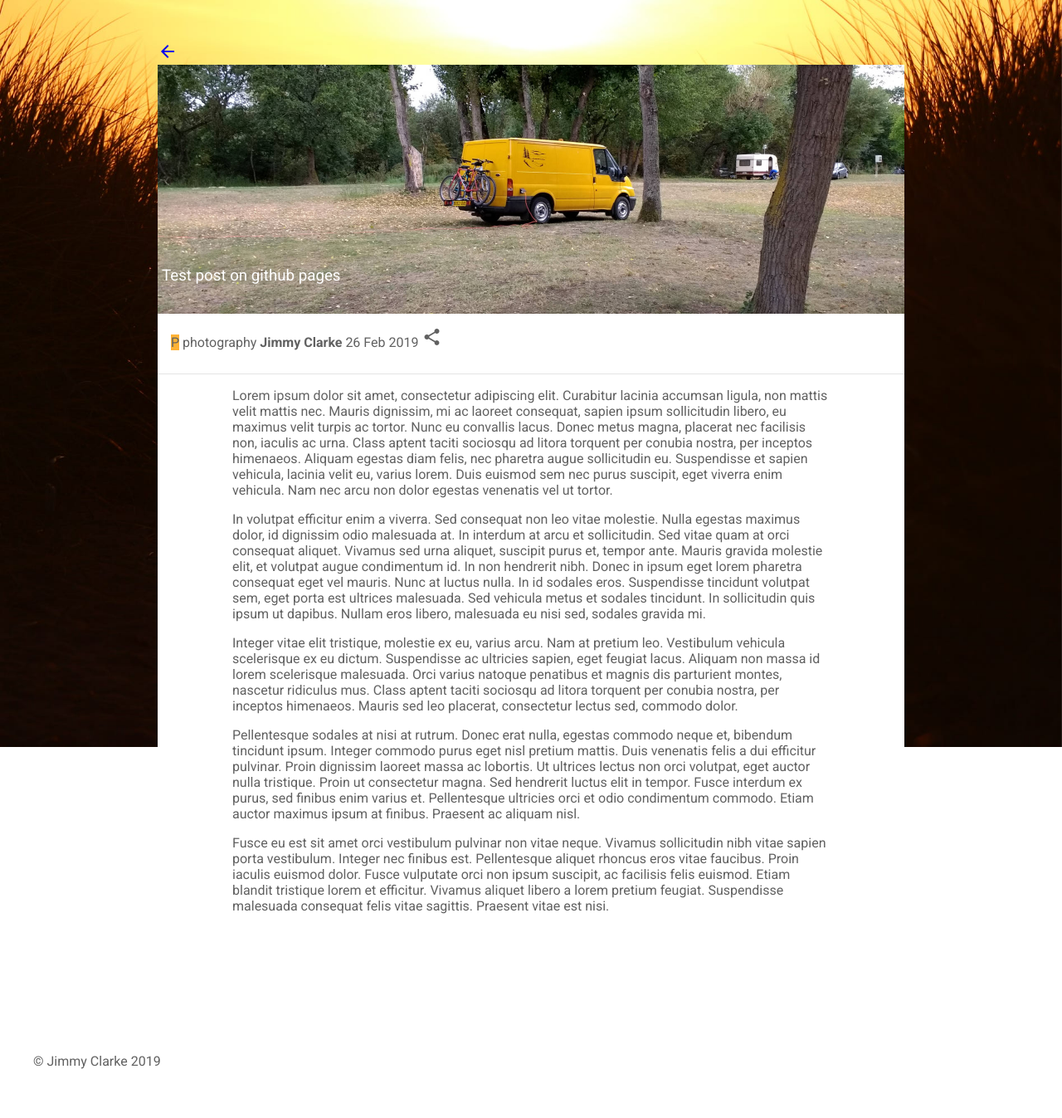
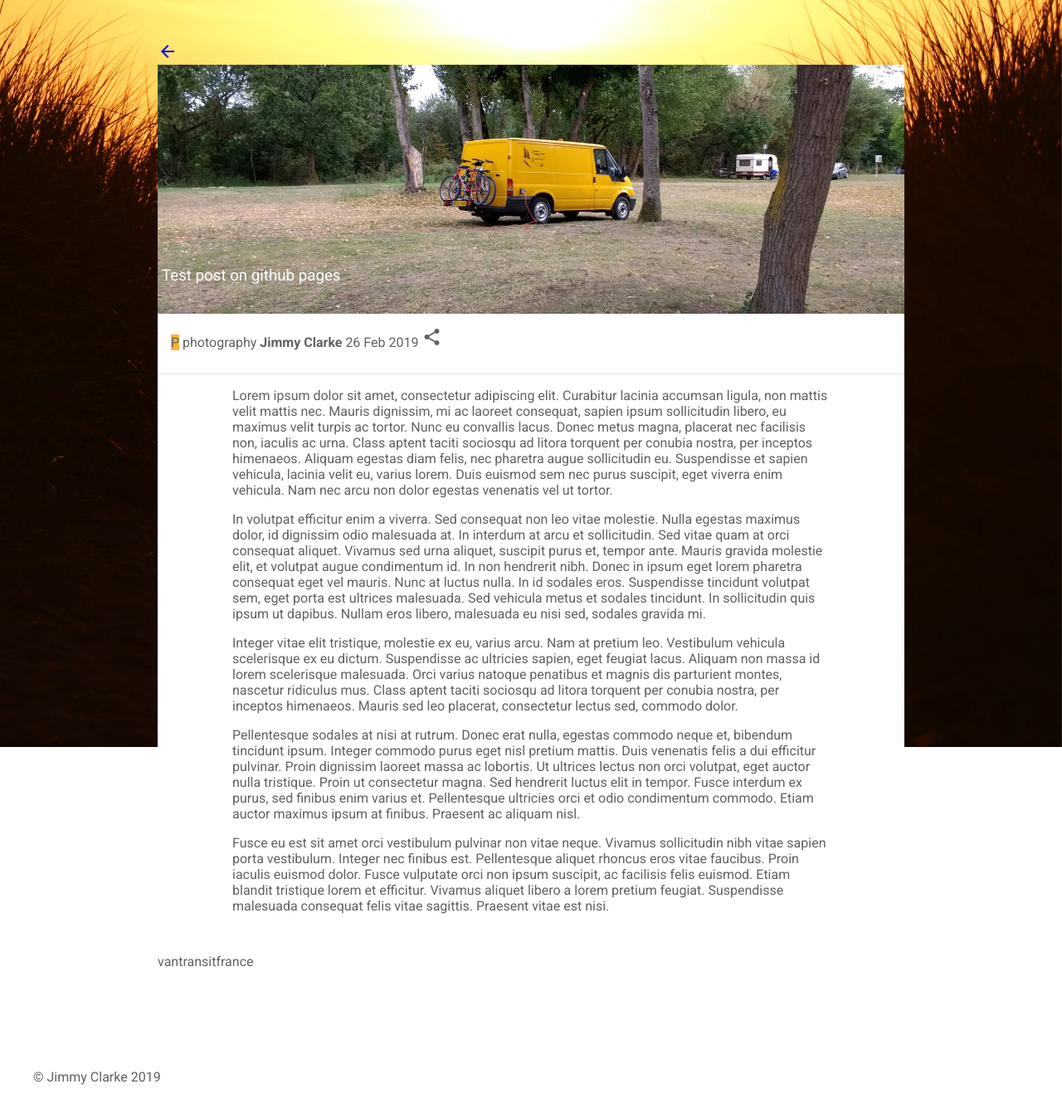
Before and after one commit to jimmyclarke113/jimmyclarke113.github.io, a Jekyll site: the page built from _posts/2019-02-26-test-post-2.md, in a window 1280 px wide. Shown: the whole page at 83% size. Built offline with Jekyll 4.4.1, drawn with Linux system fonts in a browser that asks for light colours.

Commit message:
Update posts2019.html

```diff
--- a/_layouts/posts2019.html
+++ b/_layouts/posts2019.html
@@ -17,5 +17,5 @@
 	<div class="postContent">
 		{{content}}
 	</div>
-	<div class="postFooter"></div>
+	<div class="postFooter">{{page.tags}}</div>
 </div>
```
